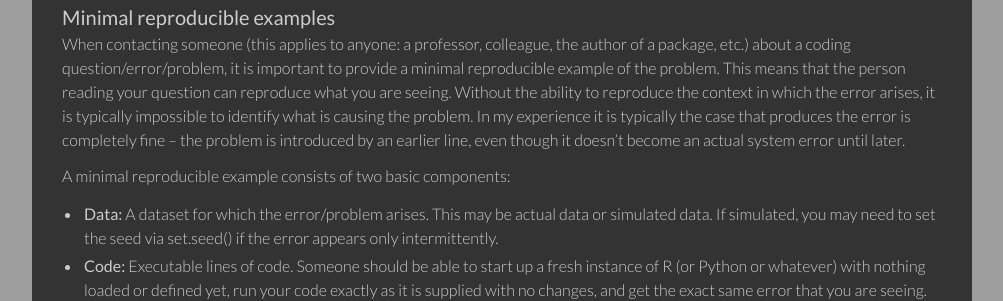
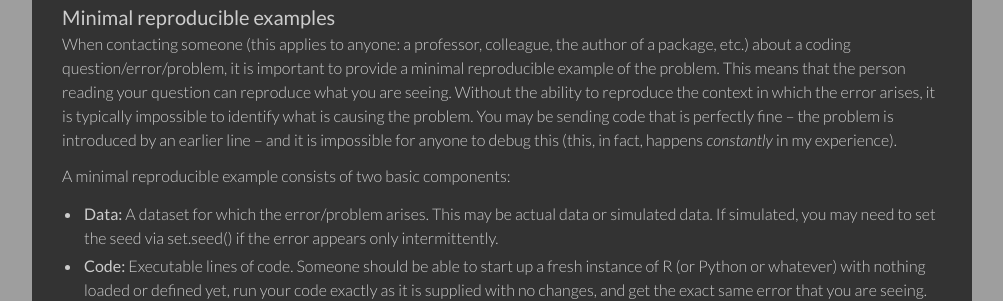
Before and after one commit to pbreheny/web, a Jekyll site: the page built from reproducible.md, in a window 1280 px wide. Shown: the part 188-489 px from the top of the page, without its empty margins (138-1141 px from the left). Built offline with Jekyll 4.4.1, drawn with Linux system fonts in a browser that asks for light colours; nearby versions of some CDN libraries.

Commit message:
reproducible: fixing typo

```diff
--- a/reproducible.md
+++ b/reproducible.md
@@ -5,7 +5,7 @@
 
 ### Minimal reproducible examples
 
-When contacting someone (this applies to anyone: a professor, colleague, the author of a package, etc.) about a coding question/error/problem, it is important to provide a minimal reproducible example of the problem.  This means that the person reading your question can reproduce what you are seeing.  Without the ability to reproduce the context in which the error arises, it is typically impossible to identify what is causing the problem. In my experience it is typically the case that produces the error is completely fine -- the problem is introduced by an earlier line, even though it doesn't become an actual system error until later.
+When contacting someone (this applies to anyone: a professor, colleague, the author of a package, etc.) about a coding question/error/problem, it is important to provide a minimal reproducible example of the problem. This means that the person reading your question can reproduce what you are seeing. Without the ability to reproduce the context in which the error arises, it is typically impossible to identify what is causing the problem. You may be sending code that is perfectly fine -- the problem is introduced by an earlier line -- and it is impossible for anyone to debug this (this, in fact, happens *constantly* in my experience).
 
 A minimal reproducible example consists of two basic components:
 
```
